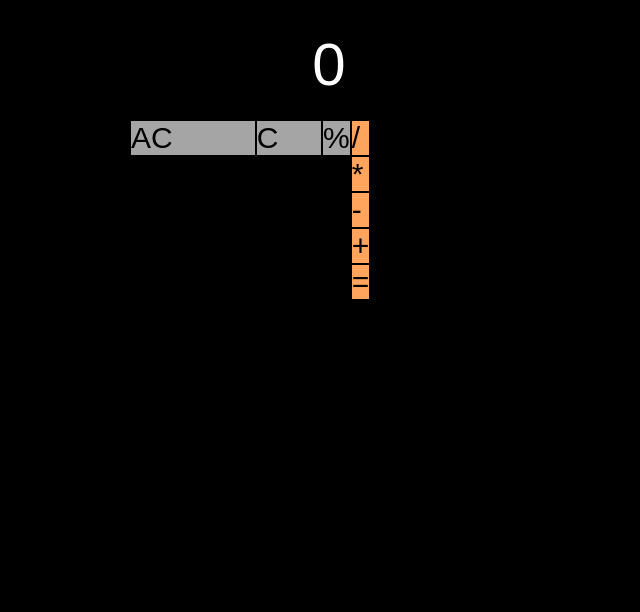
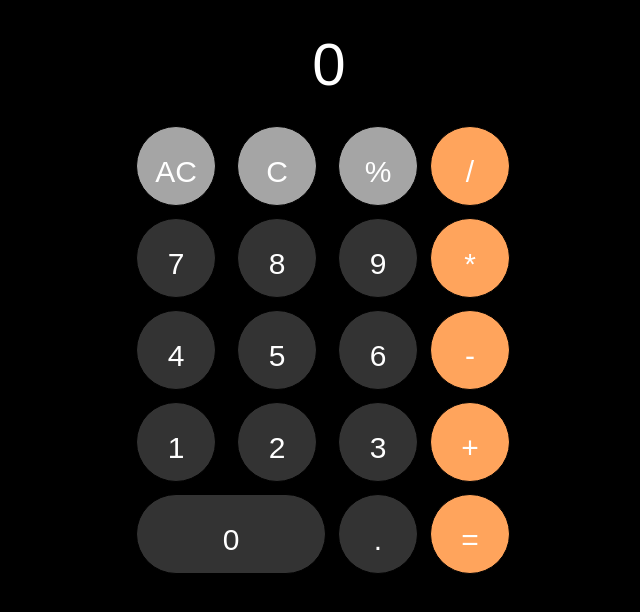
Before and after one commit to mrprg/simple-calculator-app, a plain HTML site: page index.html in a window 1280 px wide. Shown: the whole page, without its empty margins (311-951 px from the left). Drawn offline with Linux system fonts and the light colour scheme.

Commit message:
styling the keys:

```diff
--- a/style.css
+++ b/style.css
@@ -34,3 +34,20 @@ body {
  .keypad-table tr td:last-child .key:active{
     background-color: #ffa45ccc;
  }
+
+.key{
+    width: 80px;
+    height: 80px;
+    border: 1px solid black;
+    text-align: center;
+    line-height: 90px;
+    border-radius: 90px;
+    margin: 5px;
+    background-color: #333333;
+    color: #ffffff;
+    cursor: pointer;
+    user-select: none;
+}
+.key:active{
+    background-color: #33333390;
+}
```
